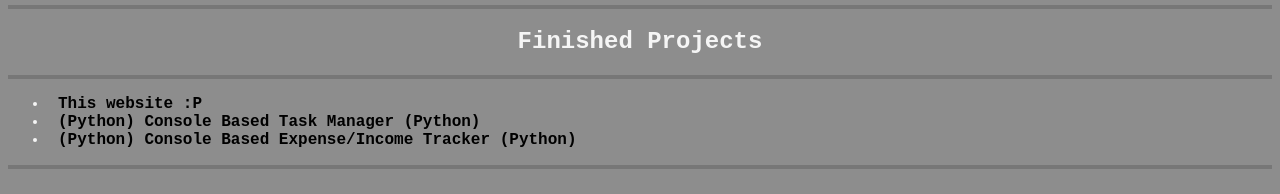
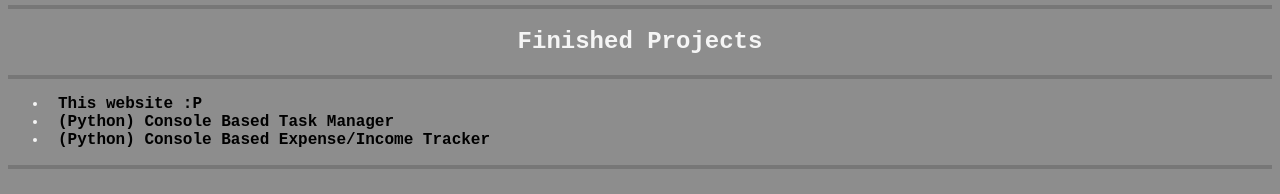
Before and after one commit to securityinshadows/port-1, a plain HTML site: page index.html in a window 1280 px wide. Shown: the part 1488-1682 px from the top of the page. Drawn offline with Linux system fonts and the light colour scheme.

Commit message:
Update index.html
Removed "Python" repetition in the 'projects' section.

```diff
--- a/index.html
+++ b/index.html
@@ -95,8 +95,8 @@
                         <hr class="hr2">
                          <ul>
                             <li> <a href=https://securityinshadows.github.io/port-1/> This website :P</a> </li>
-                            <li> <a href=https://github.com/securityinshadows/port-2> (Python) Console Based Task Manager (Python)</a></li>
-                            <li> <a href=https://github.com/securityinshadows/port-3> (Python) Console Based Expense/Income Tracker (Python)</a></li>
+                            <li> <a href=https://github.com/securityinshadows/port-2> (Python) Console Based Task Manager </a></li>
+                            <li> <a href=https://github.com/securityinshadows/port-3> (Python) Console Based Expense/Income Tracker </a></li>
                         </ul>
             <hr class="hr2">
                     </section>
```
